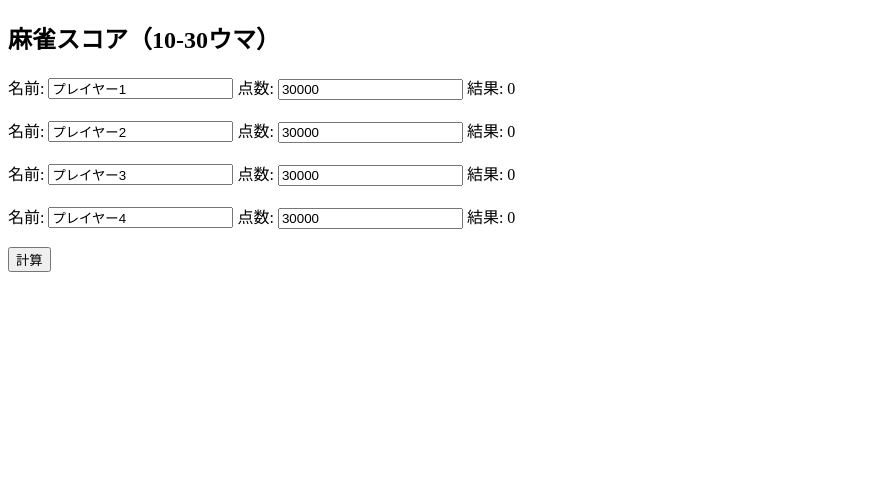
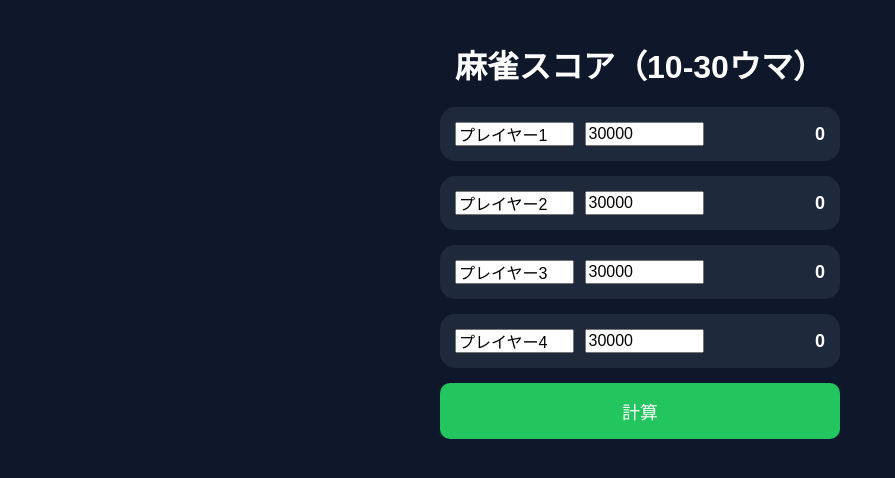
Before and after one commit to DaisukeBonno/majong-app, a Flask app: page / in a window 1280 px wide. Shown: the top 478 px of the page, without its empty margins (0-895 px from the left). Run offline with Flask 3, Linux system fonts and the light colour scheme.

Commit message:
UI & calc fix

```diff
--- a/app.py
+++ b/app.py
@@ -3,36 +3,40 @@ from flask import Flask, render_template, request
 app = Flask(__name__)
 
 def calculate_score(scores):
-    # プレイヤー番号付きでソート
-    ranked = sorted(enumerate(scores), key=lambda x: x[1], reverse=True)
+    base_points = [(s - 30000) / 1000 for s in scores]
 
-    # ウマ
-    uma = [30, 10, -10, -30]
+    # スコアとインデックス
+    sorted_scores = sorted([(s, i) for i, s in enumerate(scores)], reverse=True)
 
-    results = [0] * 4
+    ranks = [0]*4
+    for r, (_, i) in enumerate(sorted_scores):
+        ranks[i] = r
 
-    i = 0
-    while i < 4:
-        same = [ranked[i]]
-        j = i + 1
+    uma_table = [30, 10, -10, -30]
 
-        # 同点グループを作る
-        while j < 4 and ranked[i][1] == ranked[j][1]:
-            same.append(ranked[j])
-            j += 1
+    results = [0]*4
 
-        # ウマ平均
-        uma_sum = sum(uma[i:i+len(same)])
-        uma_avg = uma_sum / len(same)
+    # 同点処理
+    from collections import defaultdict
+    groups = defaultdict(list)
+    for i, s in enumerate(scores):
+        groups[s].append(i)
 
-        # 各プレイヤーに適用
-        for k, (idx, score) in enumerate(same):
-            base = (score - 30000) / 1000 * 10
-            results[idx] = int(base + uma_avg)
+    for score, players in groups.items():
+        if len(players) == 1:
+            i = players[0]
+            uma = uma_table[ranks[i]]
+            oka = 20 if ranks[i] == 0 else 0
+            results[i] = base_points[i] + uma + oka
+        else:
+            total_uma = sum(uma_table[ranks[i]] for i in players)
+            avg_uma = total_uma / len(players)
+            for i in players:
+                oka = 20 if ranks[i] == 0 else 0
+                results[i] = base_points[i] + avg_uma + oka
 
-        i = j
+    return [round(r) for r in results]
 
-    return results
 
 @app.route("/", methods=["GET", "POST"])
 def index():
@@ -41,17 +45,12 @@ def index():
     results = [0, 0, 0, 0]
 
     if request.method == "POST":
-        try:
-            names = request.form.getlist("names")
-            scores = list(map(int, request.form.getlist("scores")))
-            results = calculate_score(scores)
-        except:
-            results = ["エラー"] * 4
+        names = request.form.getlist("name")
+        scores = list(map(int, request.form.getlist("score")))
+        results = calculate_score(scores)
 
-    return render_template("index.html",
-                           names=names,
-                           scores=scores,
-                           results=results)
+    return render_template("index.html", names=names, scores=scores, results=results)
+
 
 if __name__ == "__main__":
-    app.run(debug=True)
+    app.run(debug=True, host="0.0.0.0")
--- /dev/null
+++ b/static/style.css
@@ -0,0 +1,54 @@
+body {
+    margin: 0;
+    font-family: sans-serif;
+    background: #0f172a;
+    color: white;
+}
+
+.container {
+    max-width: 400px;
+    margin: auto;
+    padding: 20px;
+}
+
+h1 {
+    text-align: center;
+    margin-bottom: 20px;
+}
+
+.card {
+    background: #1e293b;
+    border-radius: 15px;
+    padding: 15px;
+    margin-bottom: 15px;
+    display: flex;
+    justify-content: space-between;
+    align-items: center;
+}
+
+.name {
+    width: 30%;
+    font-size: 16px;
+}
+
+.score {
+    width: 30%;
+    font-size: 16px;
+}
+
+.result {
+    width: 30%;
+    text-align: right;
+    font-size: 18px;
+    font-weight: bold;
+}
+
+button {
+    width: 100%;
+    padding: 15px;
+    font-size: 18px;
+    border: none;
+    border-radius: 10px;
+    background: #22c55e;
+    color: white;
+}
--- a/templates/index.html
+++ b/templates/index.html
@@ -1,28 +1,30 @@
 <!DOCTYPE html>
-<html>
+<html lang="ja">
 <head>
 <meta charset="UTF-8">
-    <title>麻雀スコア計算</title>
+<meta name="viewport" content="width=device-width, initial-scale=1.0">
+<title>麻雀スコア</title>
+<link rel="stylesheet" href="/static/style.css">
 </head>
+
 <body>
 
-<h2>麻雀スコア（10-30ウマ）</h2>
+<div class="container">
+    <h1>麻雀スコア（10-30ウマ）</h1>
 
     <form method="POST">
+
         {% for i in range(4) %}
-        <div>
-            名前:
-            <input type="text" name="names" value="{{ names[i] }}">
-            点数:
-            <input type="number" name="scores" value="{{ scores[i] }}">
-            結果:
-            {{ results[i] }}
+        <div class="card">
+            <input type="text" name="name" value="{{names[i]}}" class="name">
+            <input type="number" name="score" value="{{scores[i]}}" class="score">
+            <div class="result">{{results[i]}}</div>
         </div>
-        <br>
         {% endfor %}
 
         <button type="submit">計算</button>
     </form>
+</div>
 
 </body>
 </html>
```
Lines whose indentation alone changed are shown as unchanged.
